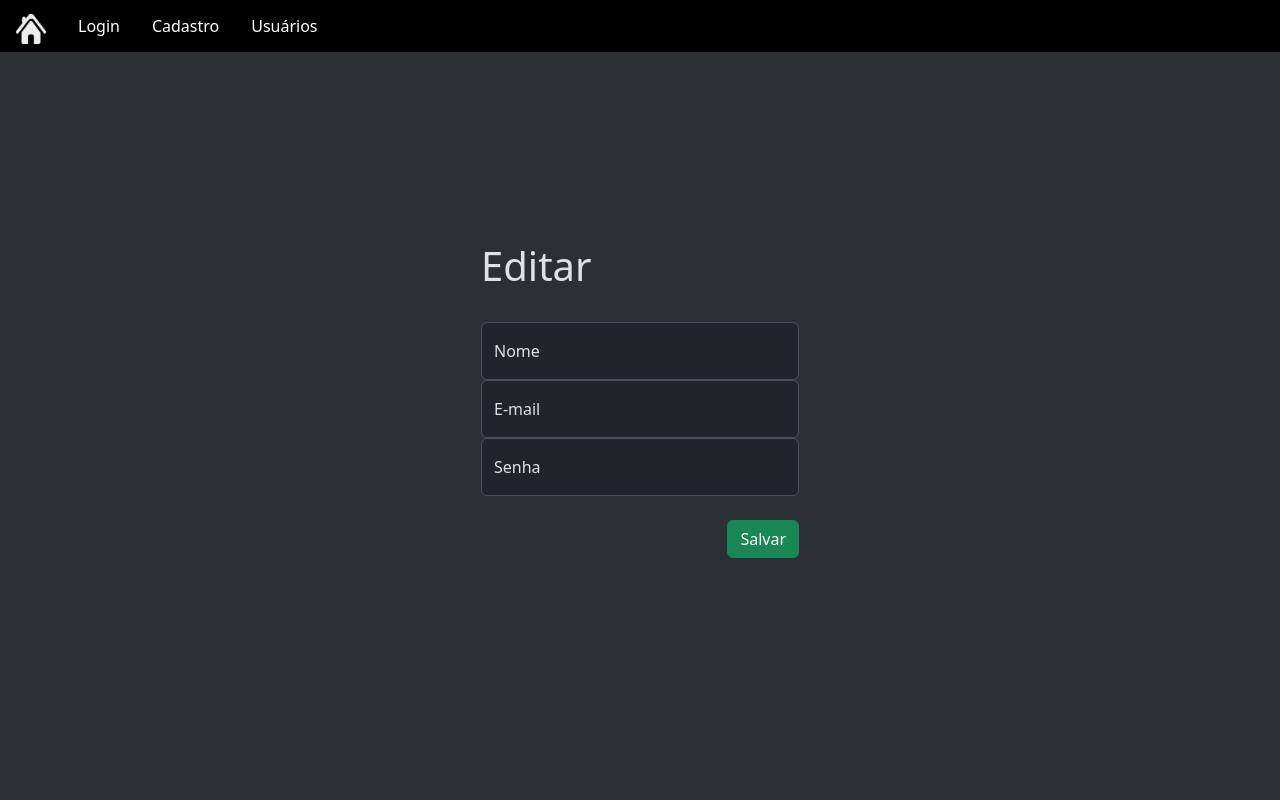
After one commit to karyne0/cadastro, a PHP site: page /edit.php in a window 1280 px wide. The commit adds this page. Run offline with PHP 8.4, Linux system fonts and the light colour scheme; data that the repository does not hold is empty.

Commit message:
commit edit table

```diff
--- a/cadastro.php
+++ b/cadastro.php
@@ -14,7 +14,7 @@ if(isset($_POST['submit']))
 
     $nome =  $_POST['nome'];
     $email =  $_POST['email'];
-    $senha =  md5($_POST['senha']);
+    $senha =  ($_POST['senha']);
 
     $sql = "INSERT INTO usuarios (nome,email,senha) VALUES ('$nome','$email','$senha')";
     $result = mysqli_query ($conexao, $sql);
--- /dev/null
+++ b/edit.php
@@ -0,0 +1,75 @@
+<?php
+
+if(!empty($_GET['id']))
+{
+    include_once('config.php');
+
+    $id= $_GET['id'];
+
+    $sqlSelect = "SELECT * FROM usuarios WHERE id=$id";
+
+    $result = $conexao->query($sqlSelect);
+
+   if($result->num_rows > 0){
+
+    while($row = mysqli_fetch_assoc($result))
+    {
+    $nome =  $row['nome'];
+    $email =  $row['email'];
+    $senha =  md5($row['senha']);
+    }
+    print_r($nome);
+   }
+
+   else{
+    header('Location: home.php');
+   }
+
+}
+
+?>
+<!DOCTYPE html>
+<html lang="pt-br" data-bs-theme="dark">
+<head>
+    <meta charset="UTF-8">
+    <meta name="viewport" content="width=device-width, initial-scale=1.0">
+    <title>Editar</title>
+    <link href="https://cdn.jsdelivr.net/npm/bootstrap@5.3.3/dist/css/bootstrap.min.css" rel="stylesheet"
+    integrity="sha384-QWTKZyjpPEjISv5WaRU9OFeRpok6YctnYmDr5pNlyT2bRjXh0JMhjY6hW+ALEwIH" crossorigin="anonymous">
+    <link rel="stylesheet" href="style.css">
+    <link rel="stylesheet" href="painel.css">
+</head>
+<body class="d-flex align-itens-center py-4 bg-body-tertiary">
+<ul>
+<li>
+<a href="home.php"><img src="home.png" alt="" width="30" height="30" style="float:left"></a>
+</li>
+<li><a href="login.php">Login</a></li>
+<li><a href="cadastro.php">Cadastro</a></li>
+<li><a href="tabela.php">Usuários</a></li>
+</ul>
+<main class="w-100 m-auto form-container">
+<form action="saveEdit.php" method="POST">
+    <h1>Editar</h1>
+    <br>
+    <div class="form-floating">
+        <input type="name" name="nome" value="<?php echo($nome) ?>" class="form-control" id="floatingInput" placeholder="seu nome completo"/>
+        <label for="floatingInput">Nome</label>
+    </div>
+    <div class="form-floating">
+        <input type="email" name="email" value="<?php echo($email) ?>" class="form-control" id="floatingInput" placeholder="your-email@gmail.com" />
+        <label for="floatingInput">E-mail</label>
+    </div>
+    <div class="form-floating">
+        <input type="password" name="senha" value="<?php echo($senha) ?>" class="form-control" id="floatingInput" placeholder="senha" />
+        <label for="floatingInput">Senha</label>
+    </div>
+    <br>
+    <div id="btn">
+        <button style="float: right; vertical-align: middle;" type="submit" name="update" id="update" class="btn btn-success">Salvar</button>
+    </div>
+    <input type="hidden" name="id" value=" <?php echo($id)?>">
+    </form>
+</main>
+</body>
+</html>
```
Also changed, not shown: Saveedit.php (added, +16 -0 lines), tabela.php (+17 -7 lines).
